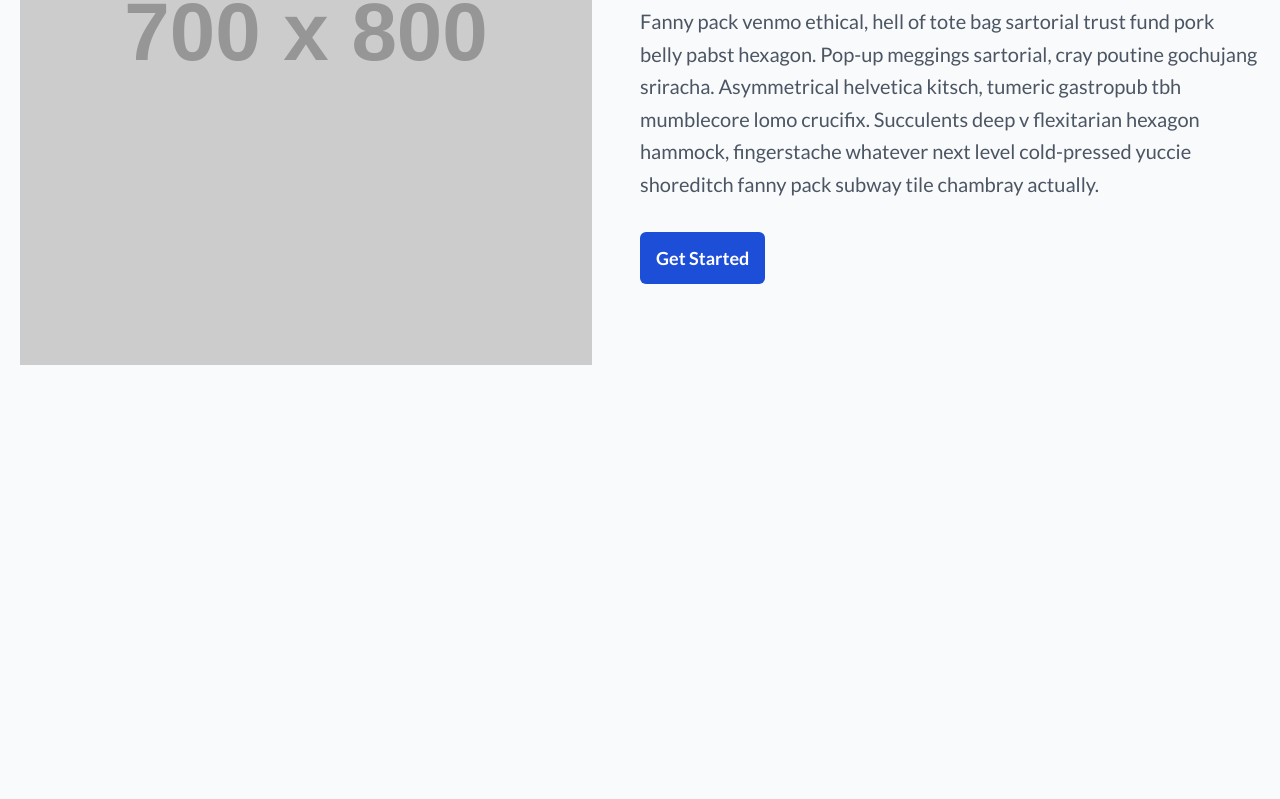
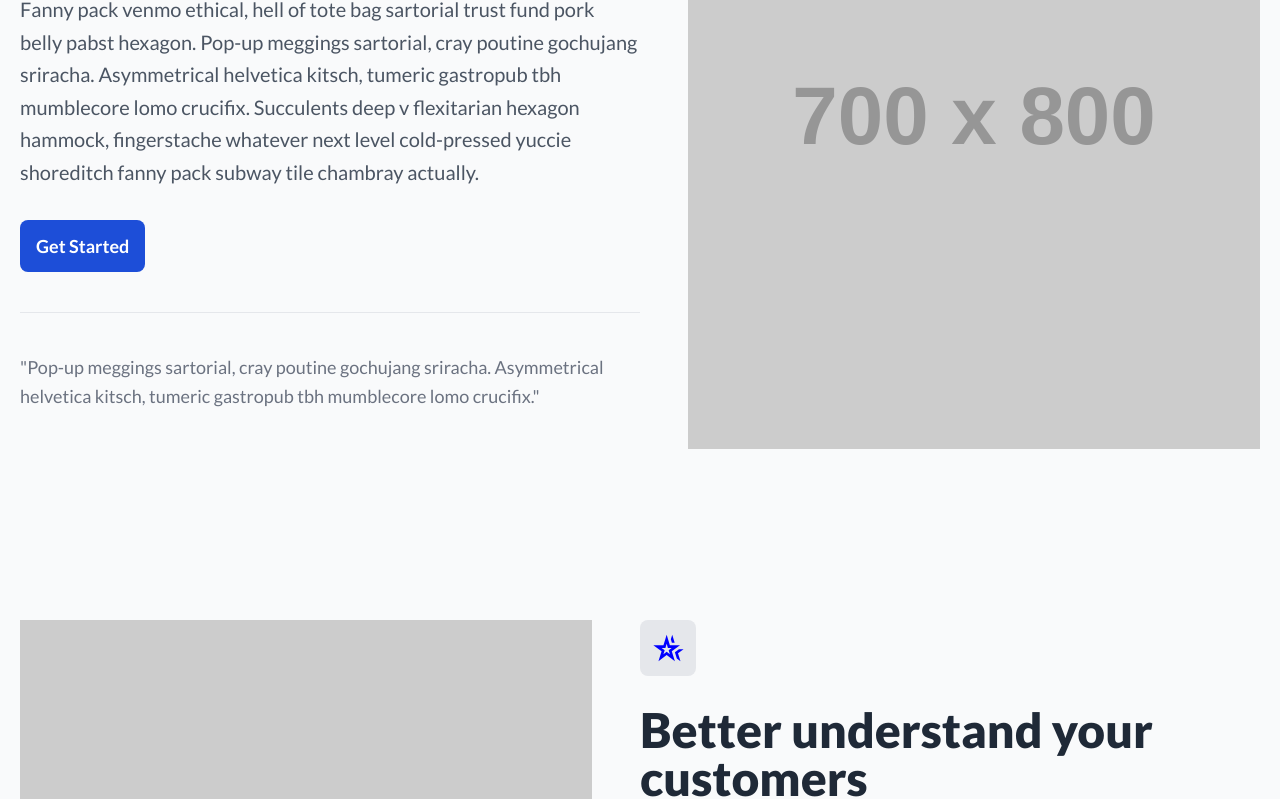
Before and after one commit to ardhichoiruddin/tailwind-component, a plain HTML site: page free tailwind ui/feature sections/feature-section-2/index.html in a window 1280 px wide. Shown: the part 337-1136 px from the top of the page. Before the commit the page ends 800 px from the top, so only its background shows below. Drawn offline with nearby package versions, Linux system fonts and the light colour scheme; placeholder pictures from the web are drawn by us.

Commit message:
update feature section 2

```diff
--- a/free tailwind ui/feature sections/feature-section-2/index.html
+++ b/free tailwind ui/feature sections/feature-section-2/index.html
@@ -18,17 +18,48 @@
     <main class="py-12">
         <section>
             <div class="container px-5 mx-auto">
-                <div class="flex items-start flex-col-reverse lg:flex-row flex-wrap">
+                <div class="flex items-start flex-wrap py-5">
                     <div class="w-full lg:w-1/2">
-                        <div class="lg:pr-12">
+                        <div class="py-16 md:py-16">
+                            <div class="pb-10 border-b">
+                                <div class="p-3 bg-gray-200 inline-block rounded-lg">
+                                    <svg xmlns="http://www.w3.org/2000/svg" enable-background="new 0 0 24 24" height="32px" viewBox="0 0 24 24" width="32px" fill="blue">
+                                        <g>
+                                            <rect fill="none" height="24" width="24"/>
+                                            <path d="M22,5v2h-3v3h-2V7h-3V5h3V2h2v3H22z M19,19H5V5h6V3H5C3.9,3,3,3.9,3,5v14c0,1.1,0.9,2,2,2h14c1.1,0,2-0.9,2-2v-6h-2V19z M15,13v4h2v-4H15z M11,17h2V9h-2V17z M9,17v-6H7v6H9z"/>
+                                        </g>
+                                    </svg>
+                                </div>
+                                <div class="mt-6">
+                                    <h1 class="text-4xl md:text-5xl text-gray-800 font-extrabold">Stay on top customers support</h1>
+                                    <p class="text-xl text-gray-600 leading-relaxed mt-4">Fanny pack venmo ethical, hell of tote bag sartorial trust fund pork belly pabst hexagon. Pop-up meggings sartorial, cray poutine gochujang sriracha. Asymmetrical helvetica kitsch, tumeric gastropub tbh mumblecore lomo crucifix. Succulents deep v flexitarian hexagon hammock, fingerstache whatever next level cold-pressed yuccie shoreditch fanny pack subway tile chambray actually.</p>
+                                </div>
+                                <div class="mt-8">
+                                    <button class="py-3 px-4 bg-blue-700 text-lg font-semibold rounded-lg text-white focus:outline-none focus:ring focus:ring-blue-300">Get Started</button>
+                                </div>
+                            </div>
+                            <div class="py-10">
+                                <p class="text-lg text-gray-500 leading-relaxed">"Pop-up meggings sartorial, cray poutine gochujang sriracha. Asymmetrical helvetica kitsch, tumeric gastropub tbh mumblecore lomo crucifix."</p>
+                            </div>
+                        </div>
+                    </div>
+                    <div class="w-full lg:w-1/2">
+                        <div class="lg:pl-12 lg:py-16">
+                            <img src="https://dummyimage.com/700x800/1925ff/ffffff" alt="">
+                        </div>
+                    </div>
+                </div>
+                <div class="flex items-start flex-col-reverse lg:flex-row flex-wrap py-5">
+                    <div class="w-full lg:w-1/2">
+                        <div class="lg:pr-12 lg:py-16">
                             <img src="https://dummyimage.com/700x800/1925ff/ffffff" alt="">
                         </div>
                     </div>
                     <div class="w-full lg:w-1/2">
-                        <div class="py-16 md:py-24">
+                        <div class="py-16 md:py-16">
                             <div>
-                                <div class="p-3 bg-blue-600 inline-block rounded-lg">
-                                    <svg xmlns="http://www.w3.org/2000/svg" enable-background="new 0 0 24 24" height="32px" viewBox="0 0 24 24" width="32px" fill="#FFFFFF">
+                                <div class="p-3 bg-gray-200 inline-block rounded-lg">
+                                    <svg xmlns="http://www.w3.org/2000/svg" enable-background="new 0 0 24 24" height="32px" viewBox="0 0 24 24" width="32px" fill="blue">
                                         <rect fill="none" height="24" width="24"/><path d="M11,8.89L11.94,12h2.82l-2.27,1.62l0.93,3.01L11,14.79l-2.42,1.84l0.93-3.01L7.24,12h2.82L11,8.89z M8.58,10H1l6.17,4.41 L4.83,22L11,17.31L17.18,22l-2.35-7.59L21,10h-7.58L11,2L8.58,10z M21.36,22l-1.86-6.01L23.68,13h-3.44l-3.08,2.2l1.46,4.72 L21.36,22z M17,8l-1.82-6l-1.04,3.45L14.91,8H17z"/>
                                     </svg>
                                 </div>
@@ -37,7 +68,7 @@
                                     <p class="text-xl text-gray-600 leading-relaxed mt-4">Fanny pack venmo ethical, hell of tote bag sartorial trust fund pork belly pabst hexagon. Pop-up meggings sartorial, cray poutine gochujang sriracha. Asymmetrical helvetica kitsch, tumeric gastropub tbh mumblecore lomo crucifix. Succulents deep v flexitarian hexagon hammock, fingerstache whatever next level cold-pressed yuccie shoreditch fanny pack subway tile chambray actually.</p>
                                 </div>
                                 <div class="mt-8">
-                                    <button class="py-3 px-4 bg-blue-700 text-lg font-semibold rounded-md text-white focus:outline-none focus:ring focus:ring-blue-300">Get Started</button>
+                                    <button class="py-3 px-4 bg-blue-700 text-lg font-semibold rounded-lg text-white focus:outline-none focus:ring focus:ring-blue-300">Get Started</button>
                                 </div>
                             </div>
                         </div>
```
Also changed, not shown: free tailwind ui/feature sections/images/feature-section-2.png.
